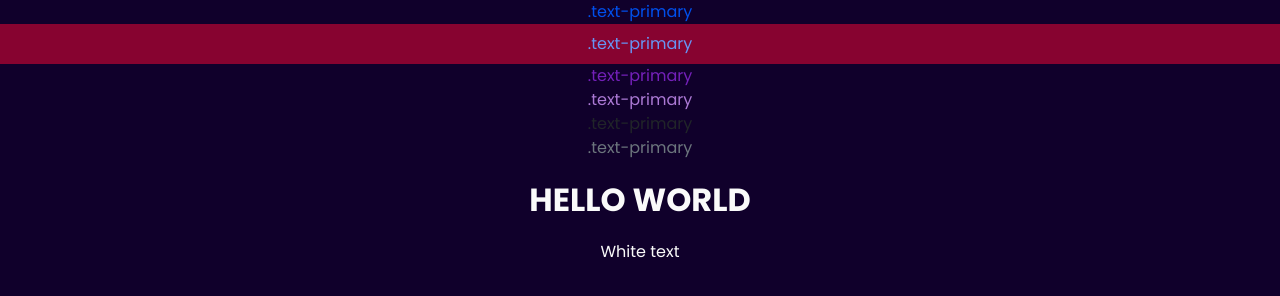
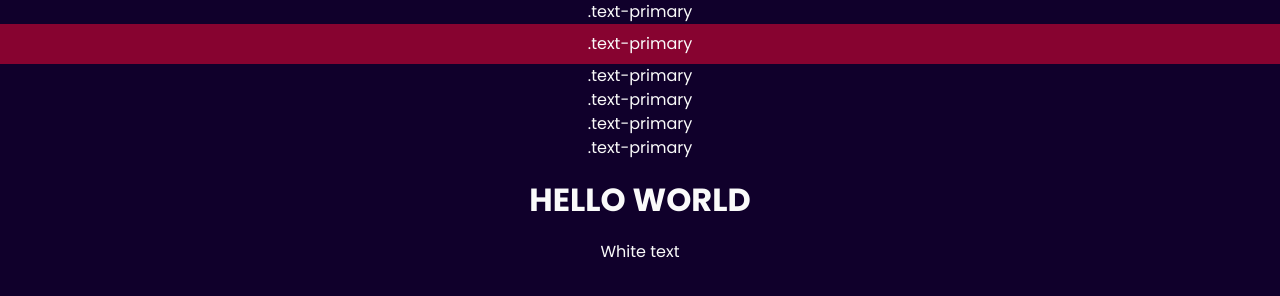
Before and after one commit to DimaProhorenko/Elegance, a website: page dist/index.html in a window 1280 px wide. Drawn offline with Linux system fonts and the light colour scheme.

Commit message:
working on theming

```diff
--- a/scss/_functions.scss
+++ b/scss/_functions.scss
@@ -1,3 +1,5 @@
+@use 'sass:list';
+
 $prefix: ek-;
 
 @function tint-color($color, $weight) {
@@ -18,26 +20,42 @@ $prefix: ek-;
     @return $_map;
 }
 
+@function useCssVar($identifier, $clr, $target) {
+    @return var(--#{$prefix + $identifier}, $clr);
+}
+
 
 @function toRgba($clr, $cssVar) {
     @return rgba($clr, var(--#{$prefix + $cssVar}));
+
 }
 
-@function rgba-css-var($clr, $target: text) {
+@function rgba-css-var($clr, $target: text, $useVar: false, $identifier: null) {
+
+    @if ($useVar) {
+        @return rgba(useCssVar($identifier, $clr, $target), var(--#{$prefix + $target + -opacity}));
+    }
+
     @return rgba($clr, var(--#{$prefix + $target + -opacity}));
 }
 
 @function map-loop($map, $callback, $args...) {
     $_map: ();
     $_args: ();
+    $var: null;
+    $useVars: if(list.index($args, useVars), true, null);
+    @debug $useVars;
     // $cb-val: if(map-get($args, text), text, null);
     @each $arg in $args {
         $var: if($arg == text, text, bg);
         $_args: append($_args, $var);
     }
+    $_args: append($_args, $useVars);
+    @debug $_args;
 
     @each $key, $value in $map {
-        $_map: map-merge($_map, ($key: call(get-function($callback), $value, $_args...)))
+        $identifier: if($useVars, $key, null);
+        $_map: map-merge($_map, ($key: call(get-function($callback), $value, $var, $useVars, $identifier)))
     }
 
     // @debug $_map;
--- a/scss/_maps.scss
+++ b/scss/_maps.scss
@@ -1,7 +1,7 @@
 @use './vars' as v;
 @use './functions' as f;
 
-$utility-text-clrs: map-merge(f.map-loop(v.$theme-colors, rgba-css-var, text), f.map-loop(v.$text-colors, rgba-css-var, text));
+$utility-text-clrs: map-merge(f.map-loop(v.$theme-colors, rgba-css-var, text, useVars), f.map-loop(v.$text-colors, rgba-css-var, text, useVars));
 
 $utilities-bg-clrs: f.map-loop(v.$theme-colors, rgba-css-var, bg);
 
--- a/scss/_vars-dark.scss
+++ b/scss/_vars-dark.scss
@@ -5,14 +5,21 @@ $body-bg-dark: #10002B;
 $body-color: #fafafa;
 
 $primary-dark: f.tint-color(v.$primary, 80);
+$secondary:     v.$indigo !default;
+$success:       v.$green  !default;
+$info:          v.$teal !default;
+$warning:       v.$yellow !default;
+$danger:        green !default;
+$light:         v.$gray-900 !default;
+$dark:          v.$gray-100 !default;
 
 $theme-colors-dark: (
     'primary': $primary-dark,
-    'secondary': v.$secondary,
-    'success': v.$success,
-    'info': v.$info,
-    'warning': v.$warning,
-    'danger': v.$danger,
-    'light': v.$light,
-    'dark': v.$dark
+    'secondary': $secondary,
+    'success': $success,
+    'info': $info,
+    'warning': $warning,
+    'danger': $danger,
+    'light': $light,
+    'dark': $dark
 ) !default;
--- a/scss/_vars.scss
+++ b/scss/_vars.scss
@@ -51,7 +51,6 @@ $colors: (
 
 // Theme colors
 $primary:       $blue !default;
-@debug type-of($primary);
 $secondary:     $indigo !default;
 $success:       $green  !default;
 $info:          $teal !default;
@@ -70,6 +69,8 @@ $theme-colors: (
     'light': $light,
     'dark': $dark
 ) !default;
+
+
 
 $min-contrast-ration: 4.5 !default;
 
```
Also changed, not shown: dist/css/elegance.css, dist/index.html.
